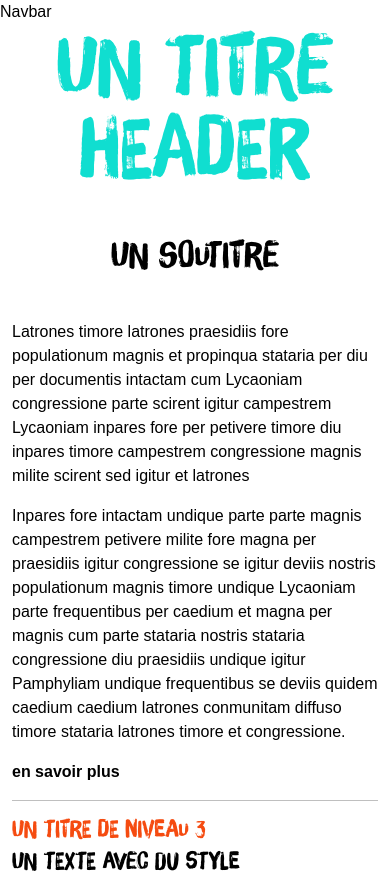
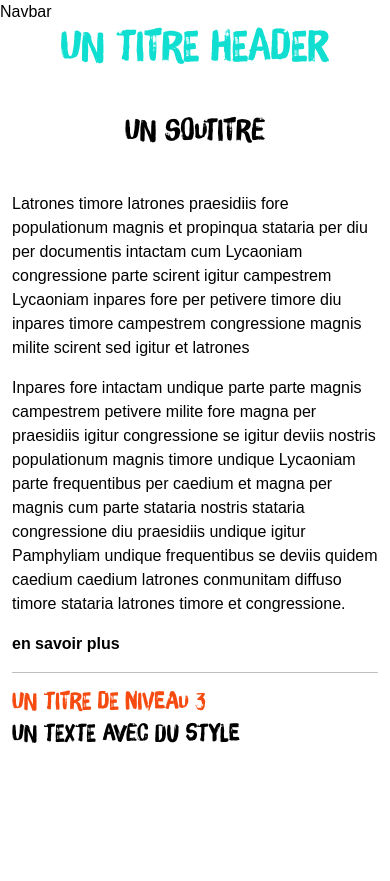
Before and after one commit to jcboy/Mauritius, a React (Create React App) app in the folder client/: page / in a window 390 px wide. After the commit the page ends 844 px from the top, so only its background shows below. Built offline with nearby package versions, Linux system fonts and the light colour scheme; a web font is replaced by a local one.

Commit message:
style titres en responsive

```diff
--- a/client/src/styles/styles.css
+++ b/client/src/styles/styles.css
@@ -15,8 +15,8 @@
 
 body {font-family: 'Marvel', sans-serif; color: #000; /*font-size: 0.875rem;*/}
 
-.h1 {font: 5.125rem/1 'Brush-Up',Arial,sans-serif;}
-.h2 {font: 2.25rem/1 'Brush-Up',Arial,sans-serif;}
+.h1 {font: 2.625rem/1 'Brush-Up',Arial,sans-serif;}
+.h2 {font: 1.875rem/1 'Brush-Up',Arial,sans-serif;}
 .h3 {font: 1.5rem/1 'Brush-Up',Arial,sans-serif;}
 
 .bold {font-weight: 700;}
@@ -31,9 +31,10 @@ a {text-decoration: none; color: #000;}
 /* Pour la home page codez votre style dans home.css */
 
 @media (min-width: 768px) {
-
+    .h1 {font-size: 3.75rem;}
+    .h2 {font-size: 2.25rem;}
 }
 
 @media (min-width: 992px) {
-
+    .h1 {font-size: 5.125rem;}
 }
```
